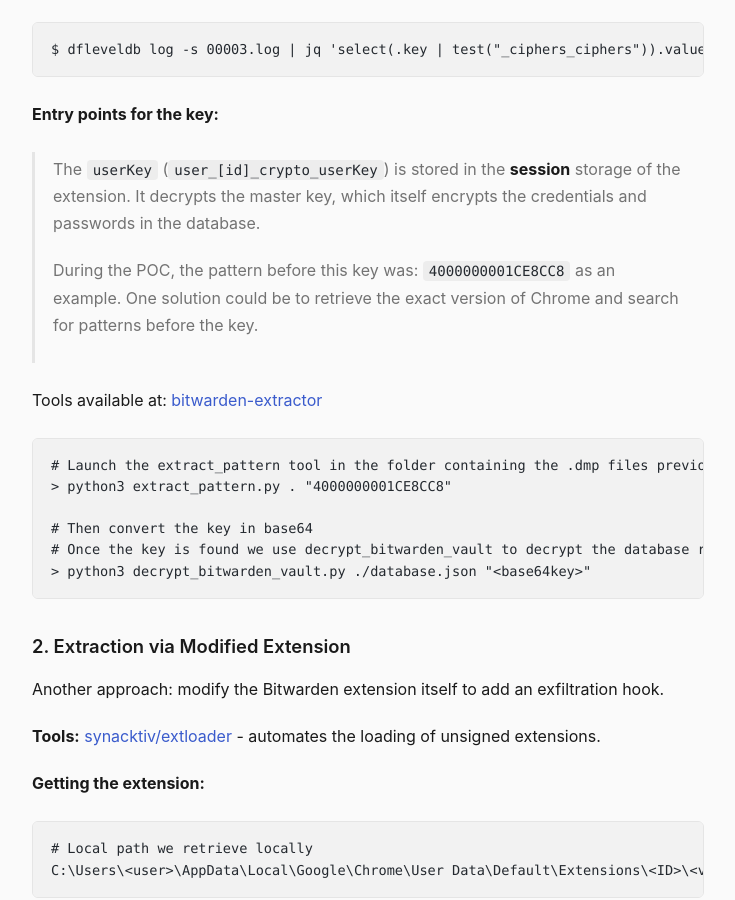
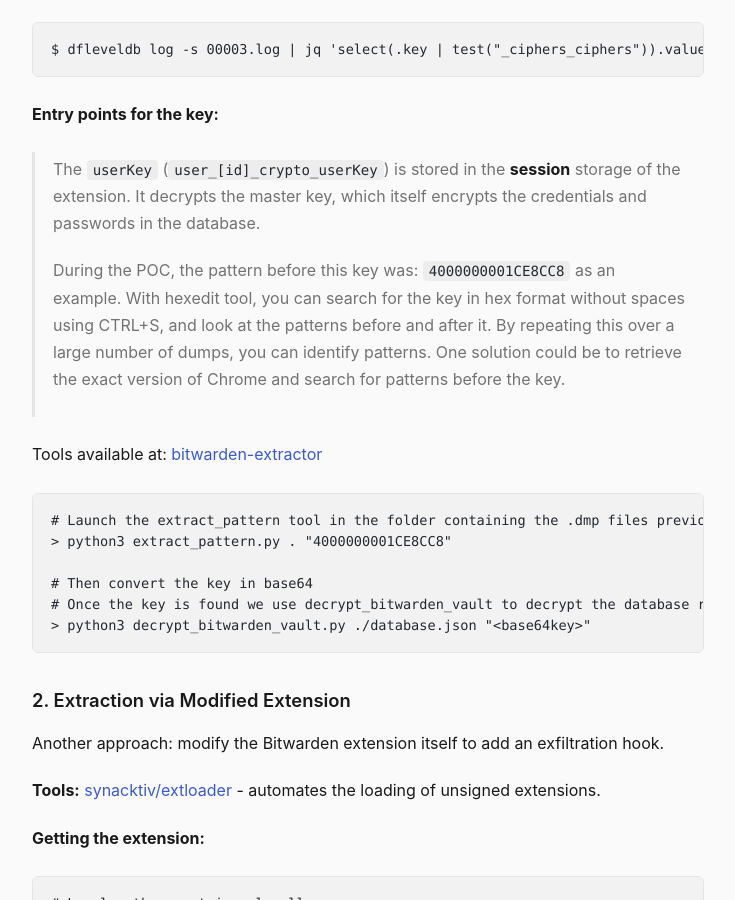
Before and after one commit to scamrepo/scamrepo.github.io, a Jekyll site: the page built from _posts/2026-07-27-bitwarden-extractor.md, in a window 1280 px wide and 900 px high, scrolled down 2649 px. Shown: the whole window, without its empty margins (272-1007 px from the left). Built offline with Jekyll 4.4.1, drawn with Linux system fonts in a browser that asks for light colours.

Commit message:
Update 2026-07-27-bitwarden-extractor.md

```diff
--- a/_posts/2026-07-27-bitwarden-extractor.md
+++ b/_posts/2026-07-27-bitwarden-extractor.md
@@ -89,7 +89,7 @@ $ dfleveldb log -s 00003.log | jq 'select(.key | test("_ciphers_ciphers")).value
 
 > The `userKey` (`user_[id]_crypto_userKey`) is stored in the **session** storage of the extension. It decrypts the master key, which itself encrypts the credentials and passwords in the database.
 >
-> During the POC, the pattern before this key was: `4000000001CE8CC8` as an example. One solution could be to retrieve the exact version of Chrome and search for patterns before the key.
+> During the POC, the pattern before this key was: `4000000001CE8CC8` as an example. With hexedit tool, you can search for the key in hex format without spaces using CTRL+S, and look at the patterns before and after it. By repeating this over a large number of dumps, you can identify patterns. One solution could be to retrieve the exact version of Chrome and search for patterns before the key.
 
 Tools available at: [bitwarden-extractor](https://github.com/scamrepo/bitwarden-extractor)
 
```
